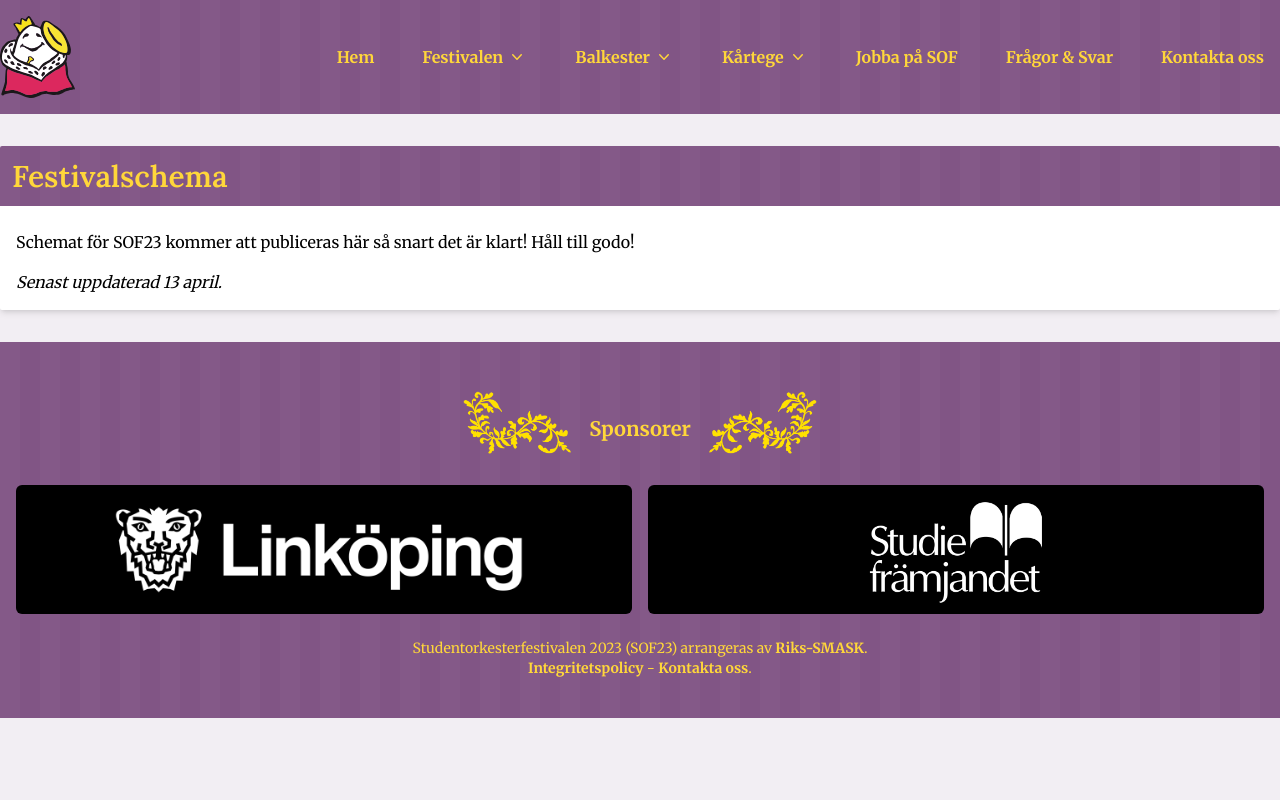
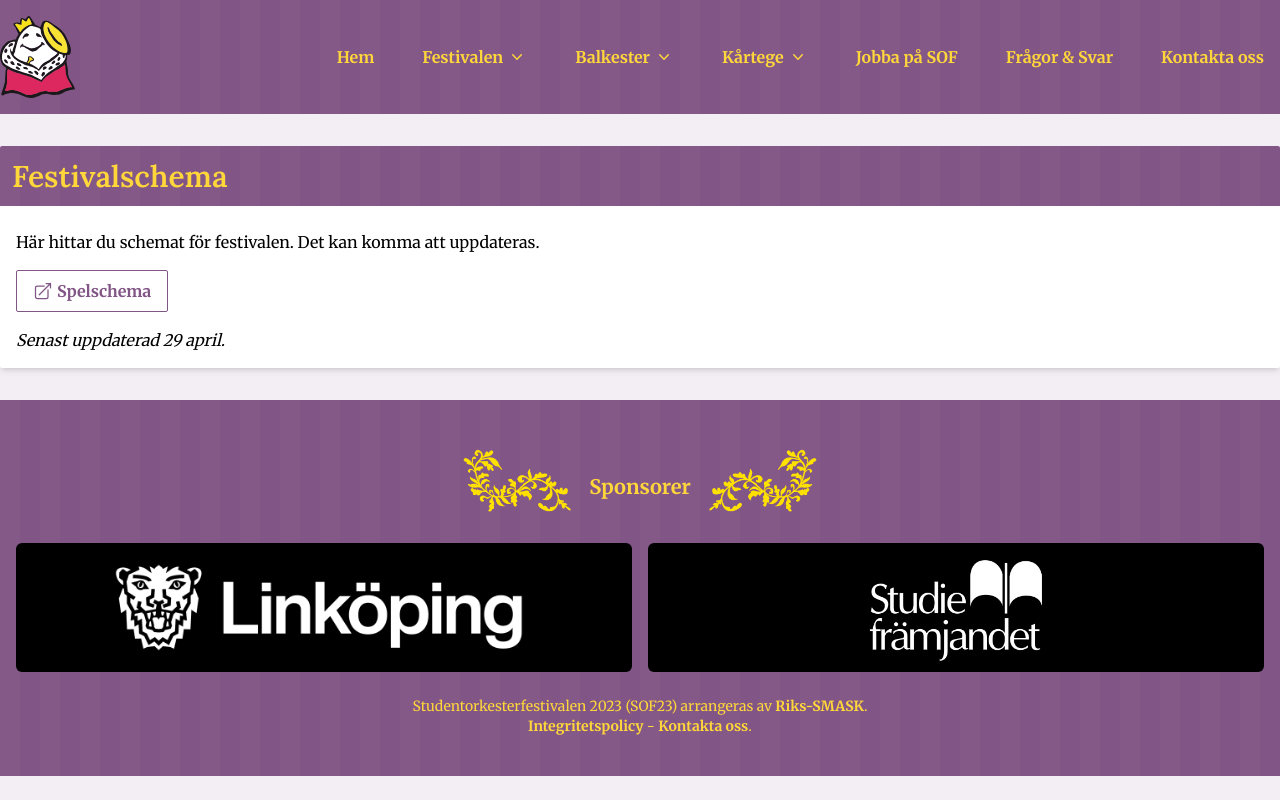
Before and after one commit to WheresMarco/SOF23, a Next.js app: page /festivalen/schema in a window 1280 px wide. Built offline with nearby package versions, Linux system fonts and the light colour scheme.

Commit message:
Added spelschema

```diff
--- a/app/festivalen/schema/page.js
+++ b/app/festivalen/schema/page.js
@@ -1,4 +1,5 @@
 import { Lora } from "@next/font/google";
+import Link from "next/link";
 
 const lora = Lora({
   subsets: ["latin"],
@@ -16,10 +17,34 @@
         </h2>
         <div className="px-4 py-2">
           <p>
-            Schemat för SOF23 kommer att publiceras här så snart det är klart! Håll till godo!
+            Här hittar du schemat för festivalen. Det kan komma att uppdateras.
           </p>
 
-          <p className="italic">Senast uppdaterad 13 april.</p>
+          <p>
+            <Link
+                className="btn btn-purple mr-2 mb-2 md:mb-0"
+                href="/Spelschema_ver2.pdf"
+                target="blank"
+            >
+              <svg
+                  xmlns="http://www.w3.org/2000/svg"
+                  fill="none"
+                  viewBox="0 0 24 24"
+                  strokeWidth={1.5}
+                  stroke="currentColor"
+                  className="w-5 h-5 inline mr-1 relative -top-0.5"
+              >
+                <path
+                    strokeLinecap="round"
+                    strokeLinejoin="round"
+                    d="M13.5 6H5.25A2.25 2.25 0 003 8.25v10.5A2.25 2.25 0 005.25 21h10.5A2.25 2.25 0 0018 18.75V10.5m-10.5 6L21 3m0 0h-5.25M21 3v5.25"
+                />
+              </svg>
+              Spelschema
+            </Link>
+          </p>
+
+          <p className="italic">Senast uppdaterad 29 april.</p>
         </div>
       </div>
     </div>
```
Also changed, not shown: 1 other file (tests, documents, lock files or other folders).
